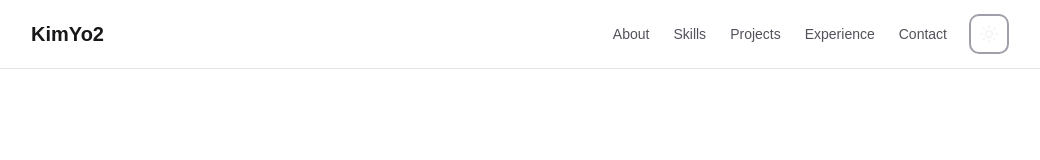
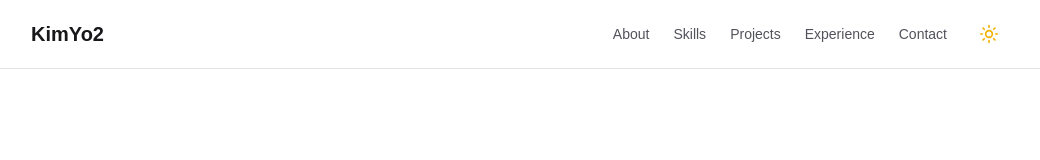
Before and after one commit to KimYo2/web-porto, a Next.js app: page / in a window 1280 px wide. Both pictures are taken after a click on the button "Toggle dark mode". Shown: the top 160 px of the page, without its empty margins (121-1161 px from the left). Built offline with nearby package versions, Linux system fonts and the light colour scheme.

Commit message:
fix: dark mode toggle functionality
- Simplified layout structure for proper dark mode support
- Fixed theme toggle with useEffect for hydration safety
- Removed conflicting background colors from body

```diff
--- a/app/layout.tsx
+++ b/app/layout.tsx
@@ -28,19 +28,19 @@ export default function RootLayout({
   return (
     <html lang="en" suppressHydrationWarning>
       <body
-        suppressHydrationWarning
-        className={`${geistSans.variable} ${geistMono.variable} min-h-screen flex flex-col bg-white text-zinc-900 dark:bg-zinc-950 dark:text-zinc-50`}
+        className={`${geistSans.variable} ${geistMono.variable} min-h-screen flex flex-col`}
       >
         <ThemeProvider
           attribute="class"
           defaultTheme="light"
-          enableSystem
+          enableSystem={false}
           disableTransitionOnChange
-          themes={['light', 'dark']}
         >
-          <Navbar />
-          <main className="flex-1">{children}</main>
-          <Footer />
+          <div className="bg-white dark:bg-zinc-950 text-zinc-900 dark:text-zinc-50 min-h-screen">
+            <Navbar />
+            <main className="flex-1">{children}</main>
+            <Footer />
+          </div>
         </ThemeProvider>
       </body>
     </html>
--- a/components/theme-toggle.tsx
+++ b/components/theme-toggle.tsx
@@ -2,32 +2,36 @@
 
 import { useTheme } from 'next-themes';
 import { Moon, Sun } from 'lucide-react';
-import { useState, useEffect } from 'react';
+import { useEffect, useState } from 'react';
 
 export function ThemeToggle() {
+  const [mounted, setMounted] = useState(false);
   const { theme, setTheme } = useTheme();
-  const [mounted, setMounted] = useState(false);
 
   useEffect(() => {
     setMounted(true);
   }, []);
 
-  const isDark = mounted ? theme === 'dark' : false;
+  if (!mounted) {
+    return (
+      <div className="w-9 h-9" />
+    );
+  }
+
+  const toggleTheme = () => {
+    setTheme(theme === 'dark' ? 'light' : 'dark');
+  };
 
   return (
     <button
-      onClick={() => setTheme(isDark ? 'light' : 'dark')}
-      className="p-2 rounded-lg transition-colors hover:bg-zinc-100 dark:hover:bg-zinc-800 focus:outline-none focus:ring-2 focus:ring-zinc-400 dark:focus:ring-zinc-600"
-      aria-label="Toggle theme"
+      onClick={toggleTheme}
+      className="p-2 rounded-lg transition-colors hover:bg-zinc-100 dark:hover:bg-zinc-800"
+      aria-label="Toggle dark mode"
     >
-      {mounted ? (
-        isDark ? (
-          <Sun className="w-5 h-5 text-zinc-100" />
-        ) : (
-          <Moon className="w-5 h-5 text-zinc-900" />
-        )
+      {theme === 'dark' ? (
+        <Sun className="w-5 h-5 text-yellow-500" />
       ) : (
-        <span className="w-5 h-5 block" />
+        <Moon className="w-5 h-5 text-zinc-700" />
       )}
     </button>
   );
```
